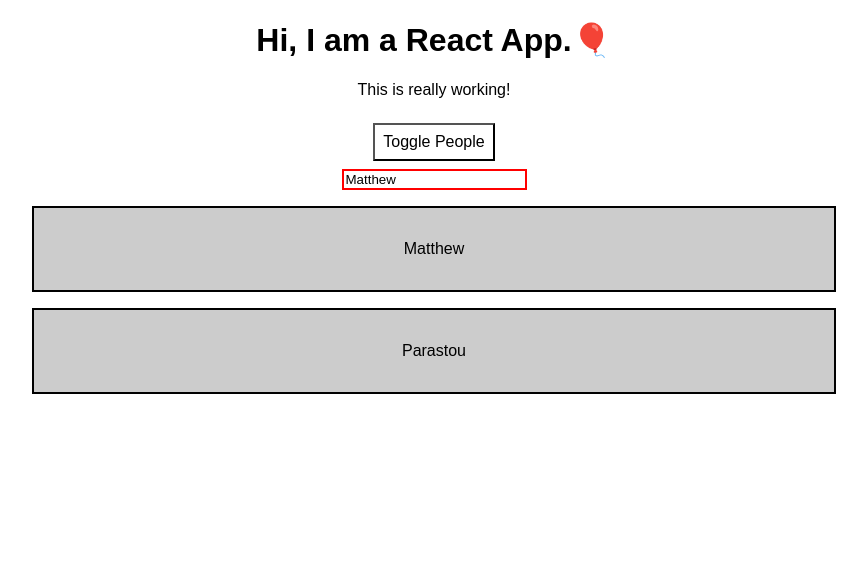
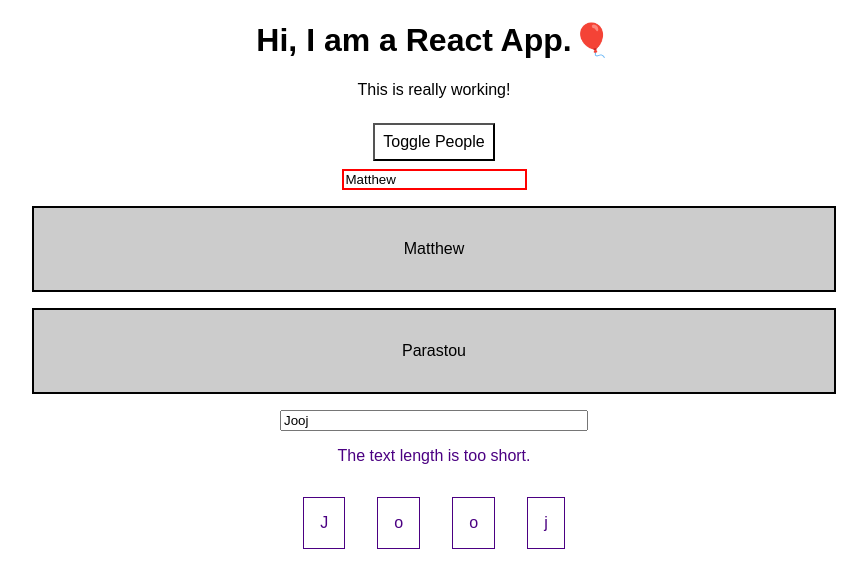
Before and after one commit to Parastou63/React-Learning, a React (Create React App) app in the folder react-complete-guide/: page / in a window 1280 px wide. Shown: the top 588 px of the page, without its empty margins (206-1073 px from the left). Built offline with nearby package versions, Linux system fonts and the light colour scheme.

Commit message:
React-Learning: Lists and Conditional Assignment

```diff
--- a/react-complete-guide/src/App.js
+++ b/react-complete-guide/src/App.js
@@ -4,6 +4,8 @@ import './App.css';
 import Person from './Person/Person';
 import UserInput from './BaseSyntaxAssignment/UserInput/UserInput';
 import UserOutput from './BaseSyntaxAssignment/UserOutput/UserOutput';
+import Validation from './ListConditionalAssignment/Validation/Validation';
+import Char from './ListConditionalAssignment/Char/Char';
 
 class App extends Component {
   state = {
@@ -17,6 +19,7 @@ class App extends Component {
       { userName: 'Matthew' },
       { userName: 'Parastou' }
     ],
+    textContent: 'Jooj',
     showPeople: false
   }
 
@@ -78,6 +81,18 @@ class App extends Component {
     this.setState({ people: people });
   }
 
+  changeTextHandler = (event) => {
+    this.setState({
+      textContent: event.target.value
+    });
+  }
+
+  deleteCharHandler = (charIndex) => {
+    const char = this.state.textContent.split('');
+    char.splice(charIndex, 1);
+    this.setState({ textContent: char.join('')});
+  }
+
   render() {
     const style = {
       backgroundColor: 'white',
@@ -88,6 +103,9 @@ class App extends Component {
       margin: '8px'
     };
 
+    const textStyle = {
+      width: '300px'
+    }
     let people = null;
 
     if (this.state.showPeople) {
@@ -102,6 +120,7 @@ class App extends Component {
               changed={(event) => this.nameChangedHandler(event, person.id)}
             />
           })}
+
           {/* <Person
             name={this.state.people[0].name}
             age={this.state.people[0].age} />
@@ -117,6 +136,27 @@ class App extends Component {
         </div>
       );
     }
+
+    let characters = null;
+
+    if (this.state.textContent) {
+      characters = (
+        <div>
+          {
+            this.state.textContent.split('').map((letter, index) => {
+              return <Char
+                click={() => this.deleteCharHandler(index)}
+                char={letter}
+                key={index}
+                textLength={this.state.textContent.length}
+              />
+            })
+          }
+        </div>
+      );
+
+    }
+
     return (
       <div className="App">
         <h1>Hi, I am a React App.🎈</h1>
@@ -136,9 +176,15 @@ class App extends Component {
         <UserOutput
           userName={this.state.useroutputs[1].userName}
         />
+        <input type="text" style={textStyle} onChange={this.changeTextHandler} value={this.state.textContent} />
+        <Validation
+          textLength={this.state.textContent.length}
+        />
+        {characters}
       </div>
     );
     //return React.createElement('div', {className: 'App'}, React.createElement('h1', null, 'I\'m React App!'));
+
   }
 }
 
--- /dev/null
+++ b/react-complete-guide/src/ListConditionalAssignment/Char/Char.css
@@ -0,0 +1,17 @@
+.char-short {
+    display: inline-block;
+    padding: 16px;
+    text-align: center;
+    margin: 16px;
+    border: 1px solid indigo;
+    color: indigo;
+}
+
+.char-long-enough {
+    display: inline-block;
+    padding: 16px;
+    text-align: center;
+    margin: 16px;
+    border: 1px solid hotpink;
+    color: hotpink;
+}
--- /dev/null
+++ b/react-complete-guide/src/ListConditionalAssignment/Char/Char.js
@@ -0,0 +1,12 @@
+import React from 'react';
+import './Char.css';
+
+const char = (props) => {
+    return (
+        (props.textLength) < 8 ?
+            <p className='char-short' onClick={props.click}>{props.char}</p>
+            : <p className='char-long-enough' onClick={props.click}>{props.char}</p>
+    );
+}
+
+export default char;
--- /dev/null
+++ b/react-complete-guide/src/ListConditionalAssignment/Validation/Validation.css
@@ -0,0 +1,7 @@
+.short-text {
+ color: indigo;
+}
+
+.long-enough-text {
+    color: hotpink;
+}
--- /dev/null
+++ b/react-complete-guide/src/ListConditionalAssignment/Validation/Validation.js
@@ -0,0 +1,11 @@
+import React from 'react';
+import './Validation.css';
+const validationText = (props) => {
+    return (
+        (props.textLength < 8) ?
+            <p className='short-text'>The text length is too short.</p>
+            : <p className='long-enough-text'>The text length is long enough.</p>
+    );
+}
+
+export default validationText;
```
